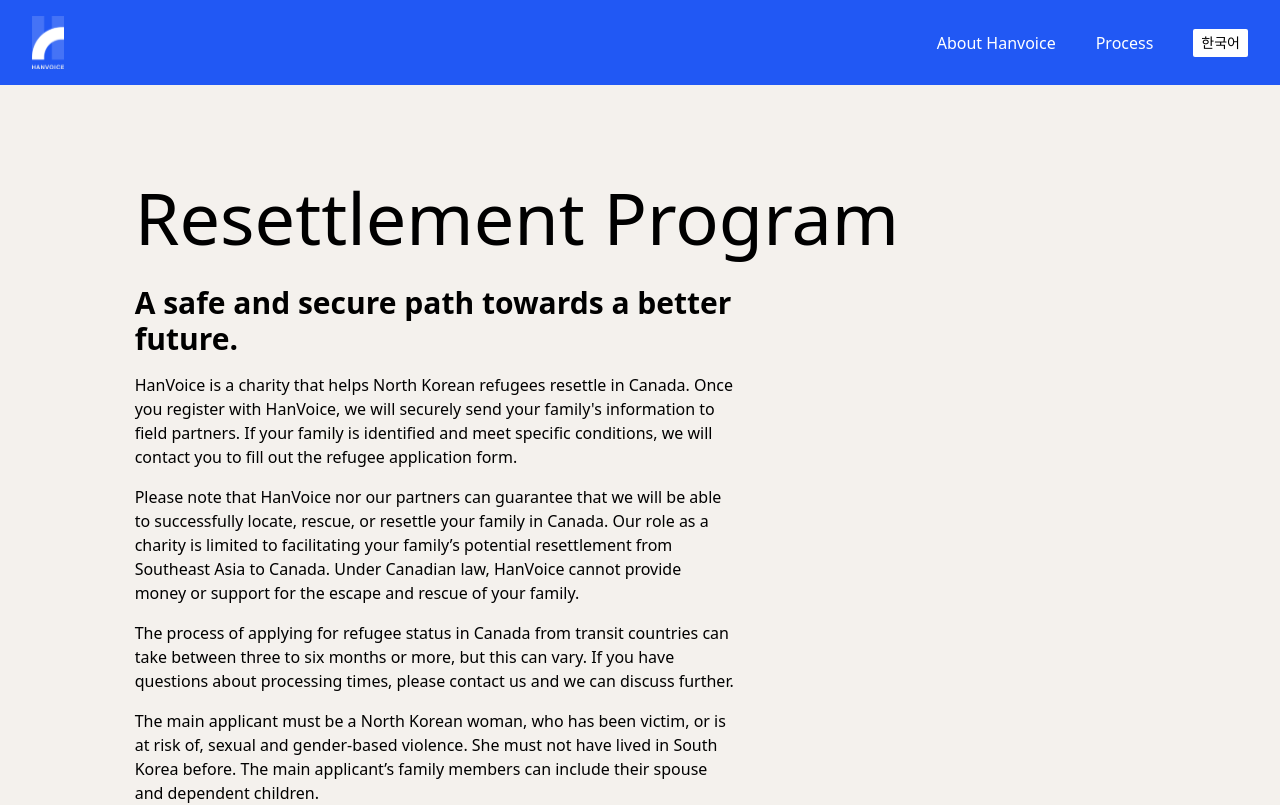
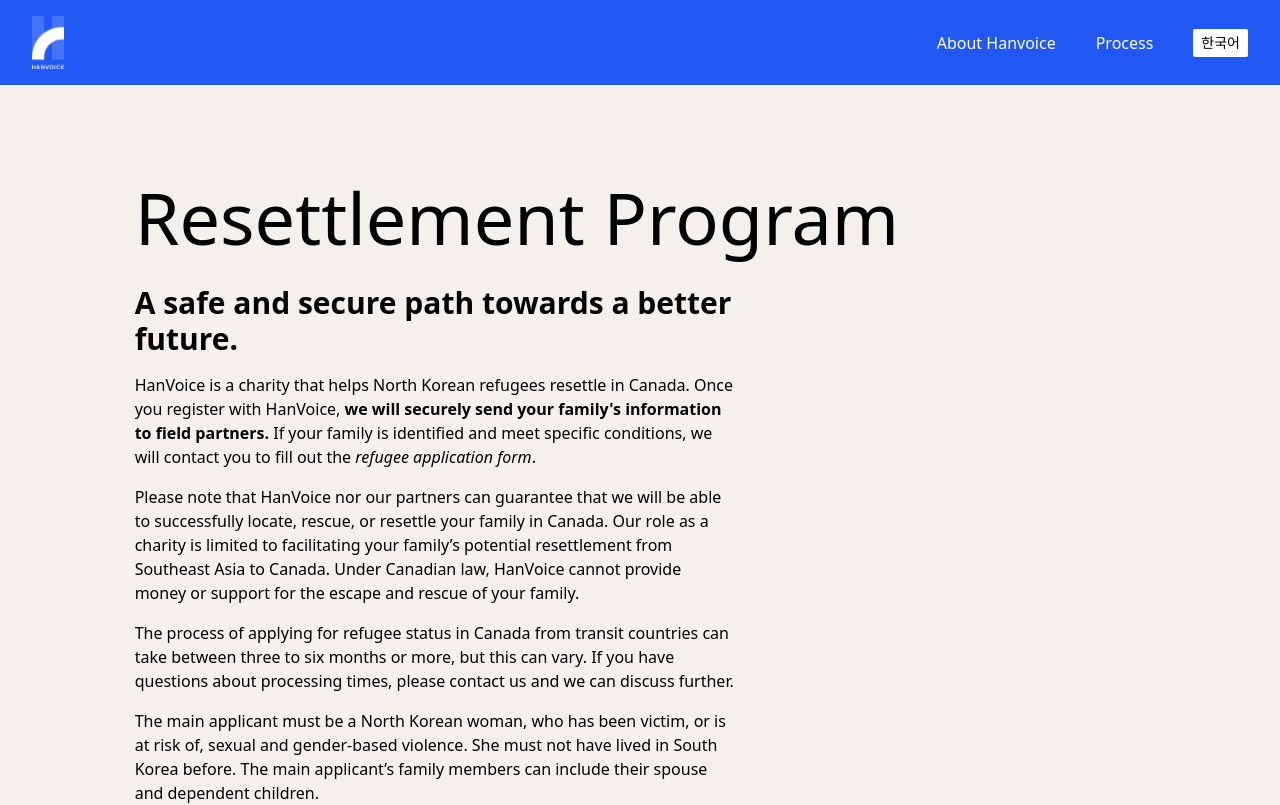
Before and after one commit to gvjacob/freetodream, a Next.js app: page /process in a window 1280 px wide. Shown: the top 805 px of the page. Built offline with nearby package versions, Linux system fonts and the light colour scheme; no server answers.

Commit message:
feat: article body strong styling

```diff
--- a/src/components/ArticleLayout.js
+++ b/src/components/ArticleLayout.js
@@ -5,6 +5,7 @@
   return (
     <article className="hv-site-padding">
       <Meta title={`${title} | Hanvoice`} />
+
       <header className="grid grid-cols-12 gap-4 mt-24 mb-8">
         <h1
           className={cn(
--- a/src/pages/process.mdx
+++ b/src/pages/process.mdx
@@ -2,7 +2,7 @@
 
 ## A safe and secure path towards a better future.
 
-HanVoice is a charity that helps North Korean refugees resettle in Canada. Once you register with HanVoice, we will securely send your family's information to field partners. If your family is identified and meet specific conditions, we will contact you to fill out the refugee application form.
+HanVoice is a charity that helps North Korean refugees resettle in Canada. Once you register with HanVoice, **we will securely send your family's information to field partners.** If your family is identified and meet specific conditions, we will contact you to fill out the _refugee application form_.
 
 Please note that HanVoice nor our partners can guarantee that we will be able to successfully locate, rescue, or resettle your family in Canada. Our role as a charity is limited to facilitating your family’s potential resettlement from Southeast Asia to Canada. Under Canadian law, HanVoice cannot provide money or support for the escape and rescue of your family.
 
--- a/src/styles/globals.css
+++ b/src/styles/globals.css
@@ -18,6 +18,10 @@
     @apply text-2xl sm:text-3xl font-semibold;
   }
 
+  .hv-article-body strong {
+    @apply font-semibold;
+  }
+
   .hv-article-body > * + * {
     margin-block-start: 1rem;
   }
```
